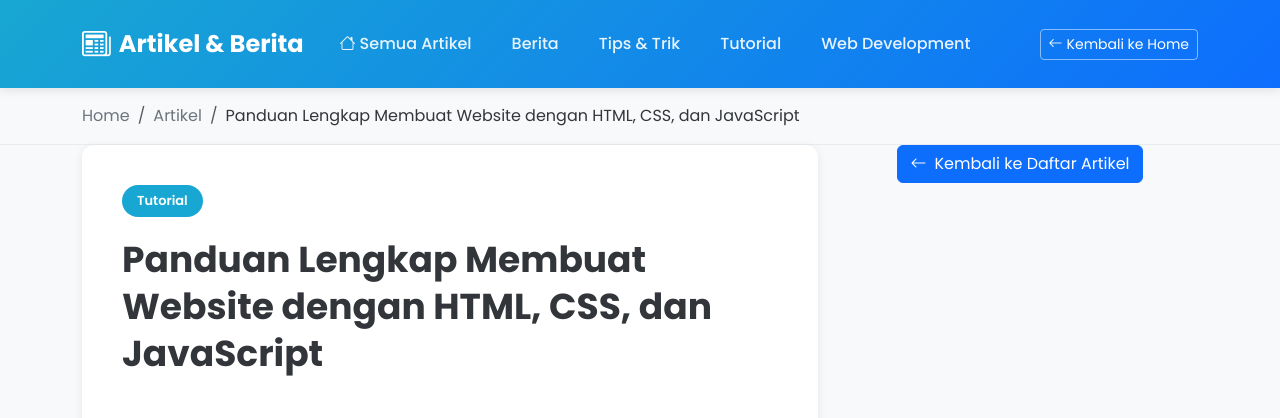
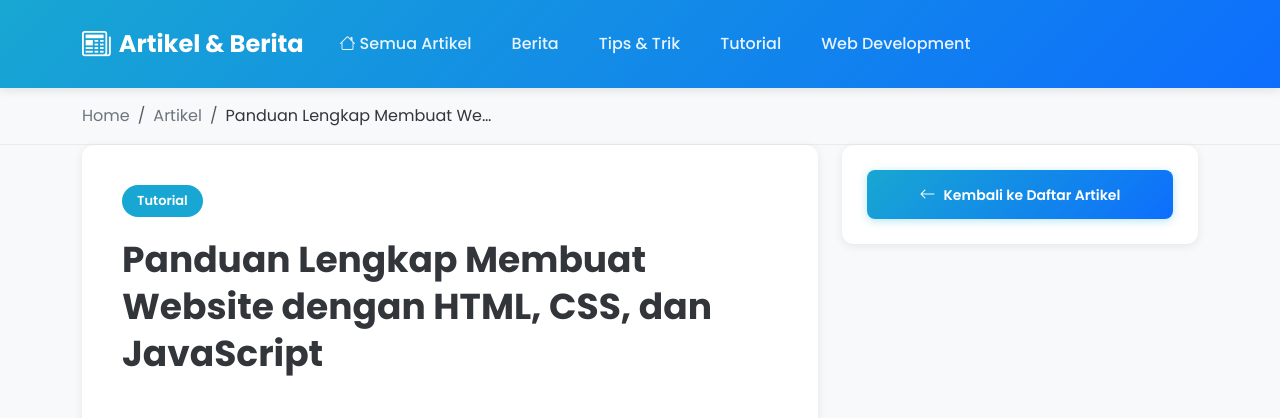
Before and after one commit to riskinurhadi/dibikininweb, a PHP site: page /media/detail.php?slug=panduan-lengkap-membuat-website in a window 1280 px wide. Shown: the top 418 px of the page. Run offline with PHP 8.4, Linux system fonts and the light colour scheme; the visitor is signed in with stand-in values (Sample User, id 1); data comes from the database, SQL or seed files in the repository.

Commit message:
modified:   media/assets/css/style.css 	modified:   media/detail.php

```diff
--- a/media/assets/css/style.css
+++ b/media/assets/css/style.css
@@ -139,6 +139,10 @@ body {
 
 .breadcrumb-section .breadcrumb-item.active {
     color: var(--text-primary);
+    max-width: 300px;
+    overflow: hidden;
+    text-overflow: ellipsis;
+    white-space: nowrap;
 }
 
 /* ============================================
@@ -263,6 +267,31 @@ body {
     color: var(--text-primary);
     padding-bottom: 15px;
     border-bottom: 2px solid var(--primary-color);
+}
+
+.btn-back-article {
+    display: block;
+    padding: 12px 20px;
+    background: linear-gradient(135deg, var(--primary-color) 0%, var(--primary-dark) 100%);
+    color: var(--white);
+    border: none;
+    border-radius: 8px;
+    font-weight: 600;
+    font-size: 14px;
+    text-decoration: none;
+    text-align: center;
+    transition: all 0.3s;
+    box-shadow: 0 2px 8px rgba(24, 167, 210, 0.3);
+}
+
+.btn-back-article:hover {
+    transform: translateY(-2px);
+    box-shadow: 0 4px 12px rgba(24, 167, 210, 0.4);
+    color: var(--white);
+}
+
+.btn-back-article i {
+    font-size: 16px;
 }
 
 .featured-item {
--- a/media/detail.php
+++ b/media/detail.php
@@ -233,11 +233,6 @@ if ($pdo) {
                         <?php endforeach; ?>
                     <?php endif; ?>
                 </ul>
-                <div class="d-flex">
-                    <a href="../index.php" class="btn btn-outline-light btn-sm">
-                        <i class="bi bi-arrow-left me-1"></i>Kembali ke Home
-                    </a>
-                </div>
             </div>
         </div>
     </nav>
@@ -249,7 +244,12 @@ if ($pdo) {
                 <ol class="breadcrumb mb-0">
                     <li class="breadcrumb-item"><a href="../index.php">Home</a></li>
                     <li class="breadcrumb-item"><a href="index.php">Artikel</a></li>
-                    <li class="breadcrumb-item active"><?php echo htmlspecialchars($article['judul']); ?></li>
+                    <li class="breadcrumb-item active" title="<?php echo htmlspecialchars($article['judul']); ?>">
+                        <?php
+                        $judul = htmlspecialchars($article['judul']);
+                        echo strlen($judul) > 50 ? substr($judul, 0, 50) . '...' : $judul;
+                        ?>
+                    </li>
                 </ol>
             </nav>
         </div>
@@ -332,8 +332,9 @@ if ($pdo) {
 
             <!-- Sidebar -->
             <div class="col-lg-4">
-                <div class="text-center mb-4">
-                    <a href="index.php" class="btn btn-primary">
+                <!-- Back Button -->
+                <div class="sidebar-card mb-4">
+                    <a href="index.php" class="btn-back-article w-100">
                         <i class="bi bi-arrow-left me-2"></i>Kembali ke Daftar Artikel
                     </a>
                 </div>
```
